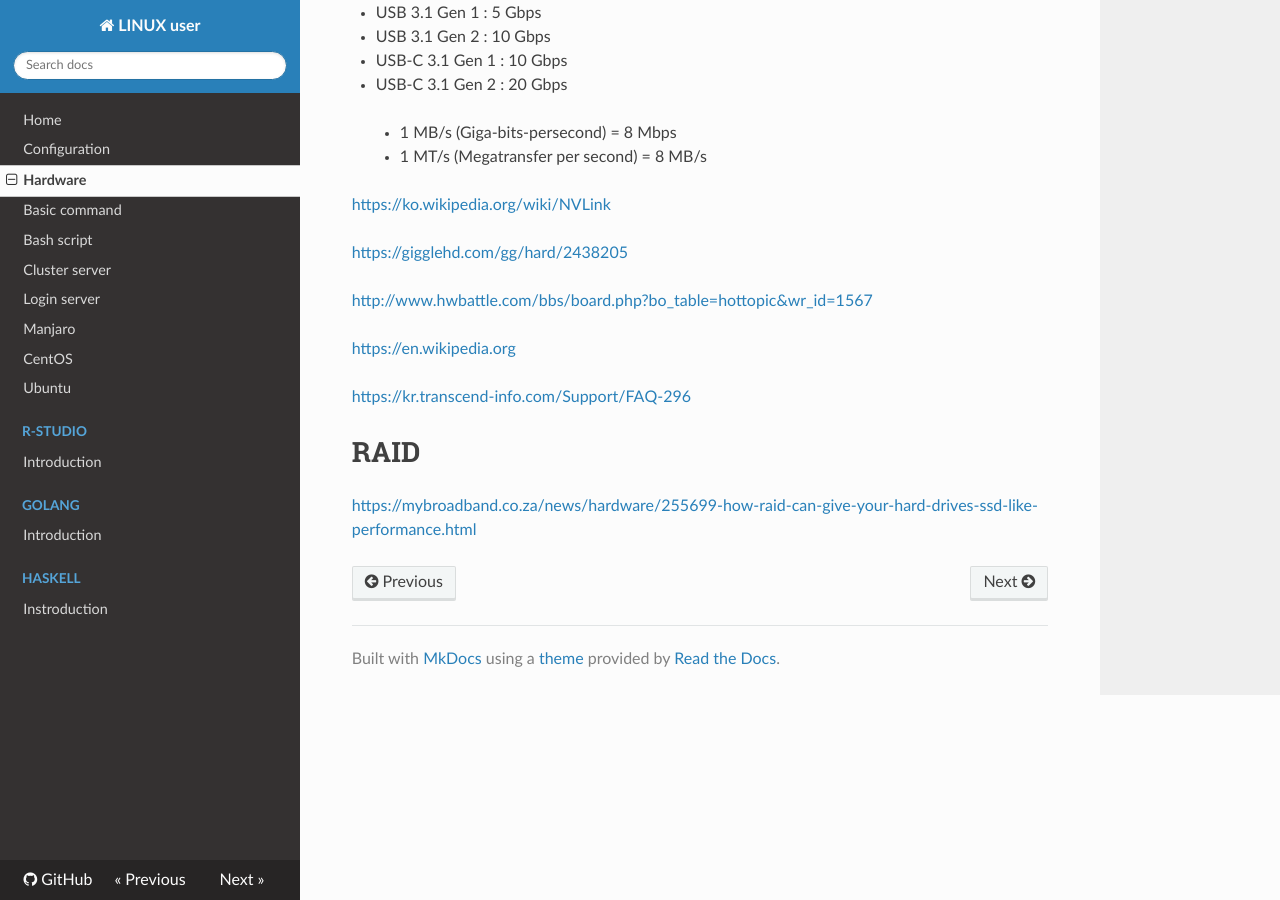
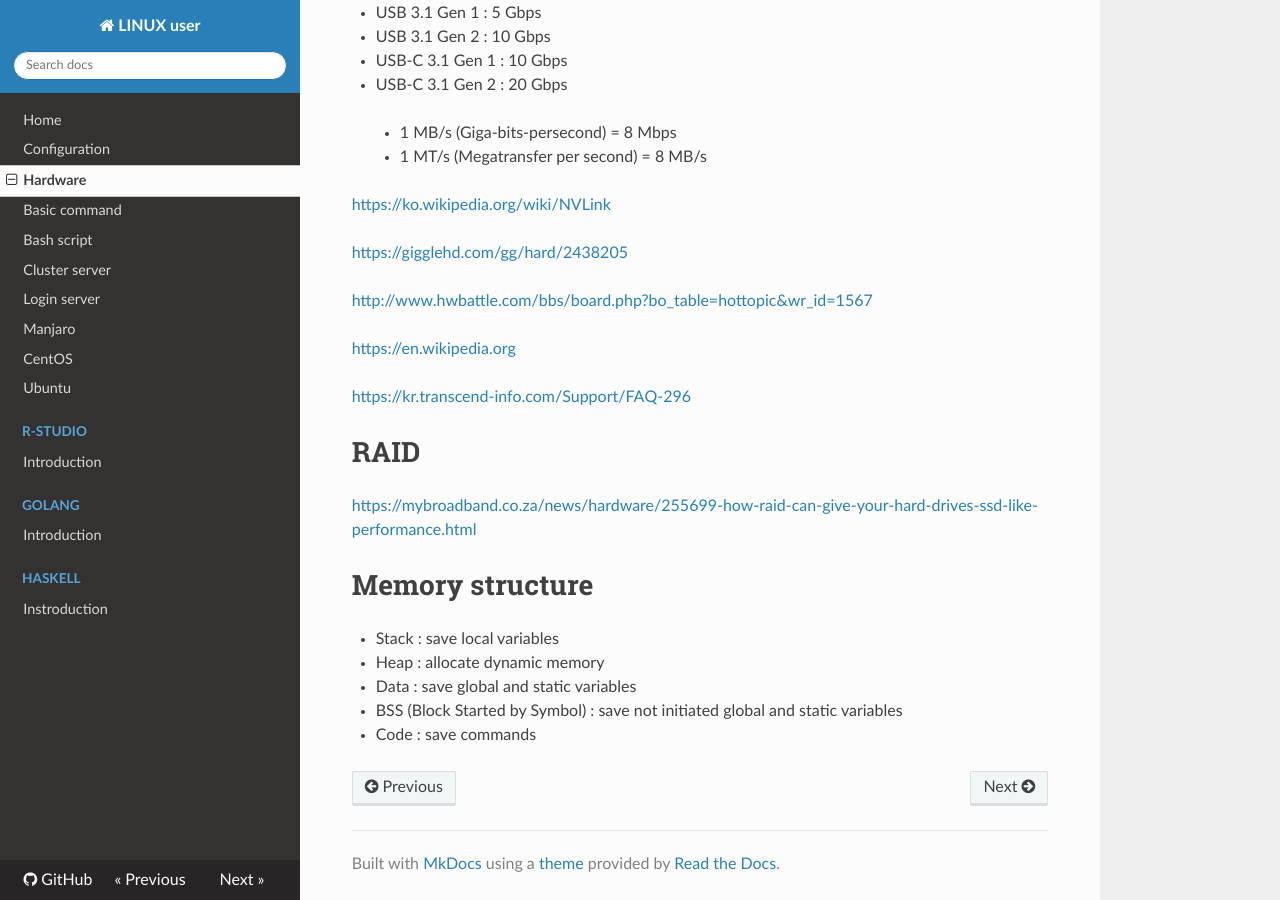
Before and after one commit to WonyoungCho/LINUX, an MkDocs documentation site: the page built from docs/hardware.md, in a window 1280 px wide and 900 px high, scrolled down 639 px. Built offline with MkDocs 1.6.1, drawn with Linux system fonts in a browser that asks for light colours; nearby versions of some CDN libraries; old or Windows-style settings are respelled for this version of MkDocs.

Commit message:
Update hardware.md

```diff
--- a/docs/hardware.md
+++ b/docs/hardware.md
@@ -39,3 +39,11 @@
 # RAID
 
 <https://mybroadband.co.za/news/hardware/255699-how-raid-can-give-your-hard-drives-ssd-like-performance.html>
+
+# Memory structure
+
+- Stack : save local variables
+- Heap : allocate dynamic memory
+- Data : save global and static variables
+- BSS (Block Started by Symbol) : save not initiated global and static variables
+- Code : save commands
```
